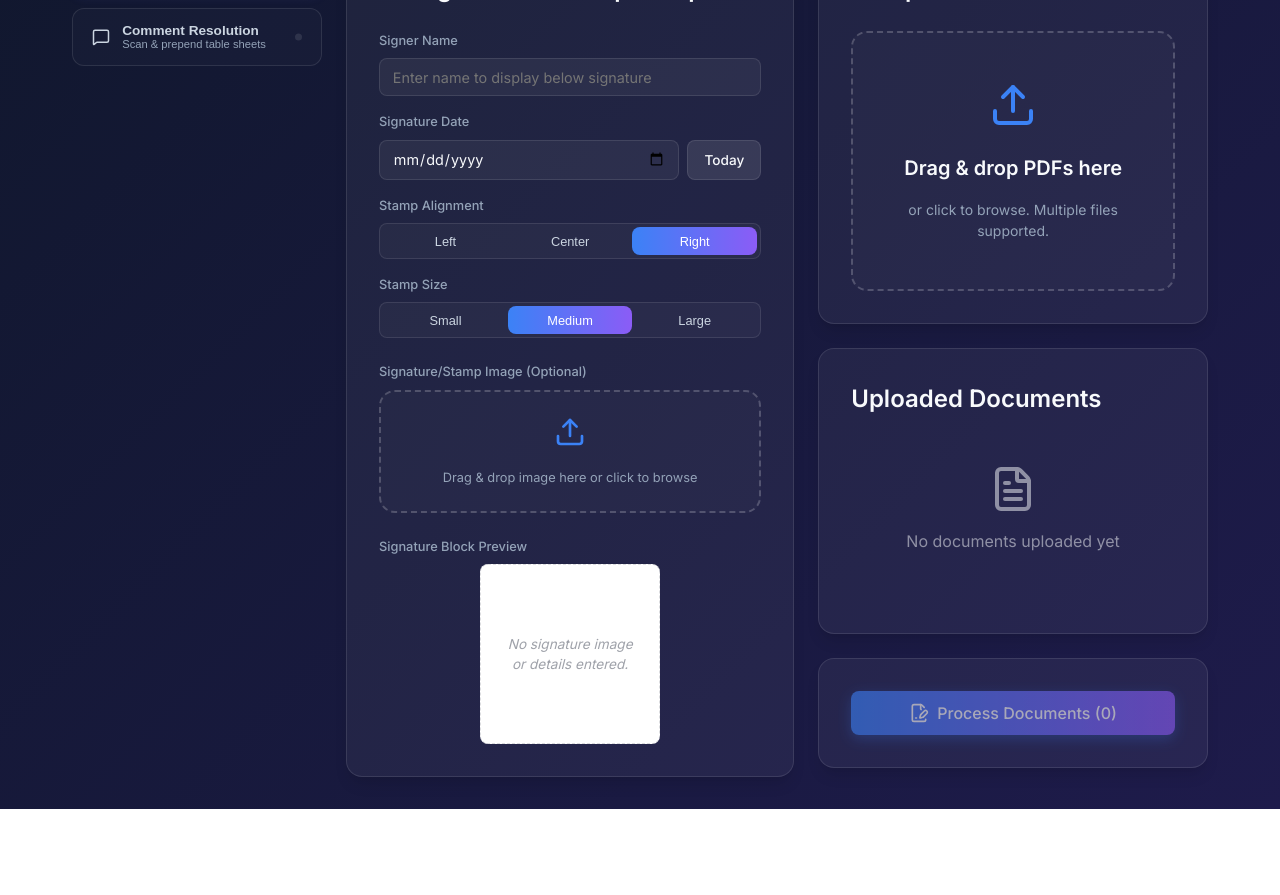
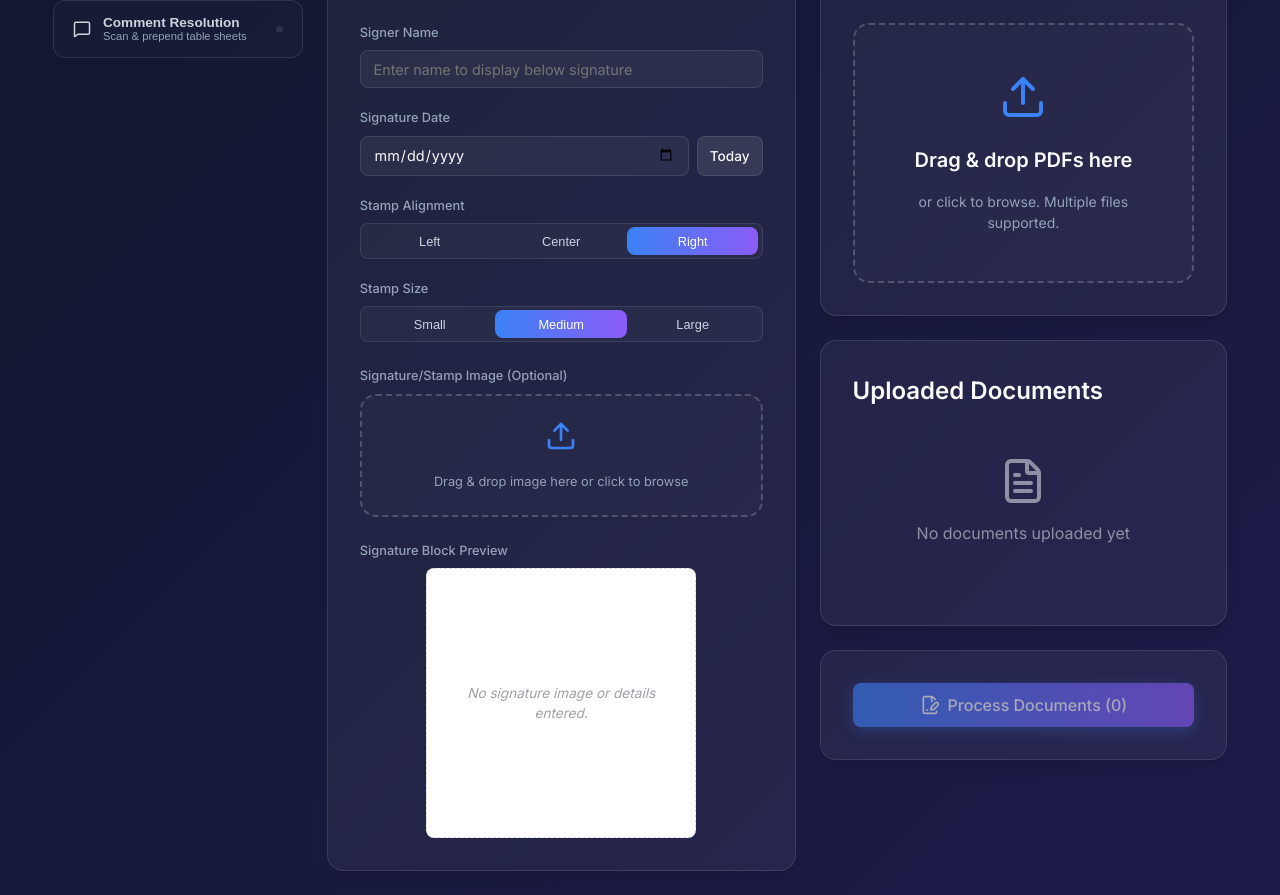
Before and after one commit to SAMMAZCRYPTO/doc-sign, a React (Vite) app: page / in a window 1280 px wide. Shown: the part 380-1275 px from the top of the page. Before the commit the page ends 1189 px from the top, so only its background shows below. Built offline with nearby package versions, Linux system fonts and the light colour scheme.

Commit message:
layout change

```diff
--- a/src/components/FileUpload.jsx
+++ b/src/components/FileUpload.jsx
@@ -18,10 +18,11 @@ export default function FileUpload({
 }) {
     const [isDraggingSig, setIsDraggingSig] = useState(false);
 
+    // Visual scale adjustments for widescreen layout
     const previewSizes = {
-        small: { boxMaxW: '130px', imgMaxH: '35px', imgMaxW: '80px', textFont: '0.6rem' },
-        medium: { boxMaxW: '180px', imgMaxH: '55px', imgMaxW: '120px', textFont: '0.7rem' },
-        large: { boxMaxW: '230px', imgMaxH: '75px', imgMaxW: '160px', textFont: '0.85rem' }
+        small: { boxMaxW: '200px', imgMaxH: '45px', imgMaxW: '100px', textFont: '0.65rem' },
+        medium: { boxMaxW: '270px', imgMaxH: '65px', imgMaxW: '150px', textFont: '0.75rem' },
+        large: { boxMaxW: '340px', imgMaxH: '85px', imgMaxW: '200px', textFont: '0.9rem' }
     };
     const activePreview = previewSizes[stampSize] || previewSizes.medium;
 
@@ -64,7 +65,7 @@ export default function FileUpload({
                     Signature & Stamp Setup
                 </h2>
 
-                <div style={{ display: 'flex', flexDirection: 'column', gap: '1rem', marginBottom: '1.5rem' }}>
+                <div style={{ display: 'grid', gridTemplateColumns: 'repeat(auto-fit, minmax(220px, 1fr))', gap: '1.25rem', marginBottom: '1.5rem' }}>
                     <div className="input-group">
                         <label style={{ fontSize: '0.8rem', color: 'var(--text-muted)', fontWeight: 500, marginBottom: '0.25rem' }}>Signer Name</label>
                         <input
@@ -89,7 +90,7 @@ export default function FileUpload({
                             <button
                                 type="button"
                                 className="btn btn-secondary"
-                                style={{ padding: '0 1rem', fontSize: '0.85rem' }}
+                                style={{ padding: '0 0.75rem', fontSize: '0.85rem' }}
                                 onClick={() => {
                                     const today = new Date().toISOString().split('T')[0];
                                     onSignerDateChange(today);
--- a/src/index.css
+++ b/src/index.css
@@ -62,9 +62,9 @@ body {
 
 /* Layout Utilities */
 .container {
-  max-width: 1200px;
+  max-width: 98vw;
   margin: 0 auto;
-  padding: 2rem;
+  padding: 1.5rem 2.5rem;
   width: 100%;
 }
 
@@ -517,7 +517,6 @@ body {
   flex-direction: column;
   align-items: center; /* Center-align elements inside */
   justify-content: center;
-  max-width: 180px;
   width: 100%;
   aspect-ratio: 1 / 1; /* Perfectly square */
   margin: 0 auto; /* Center it in the card */
```
